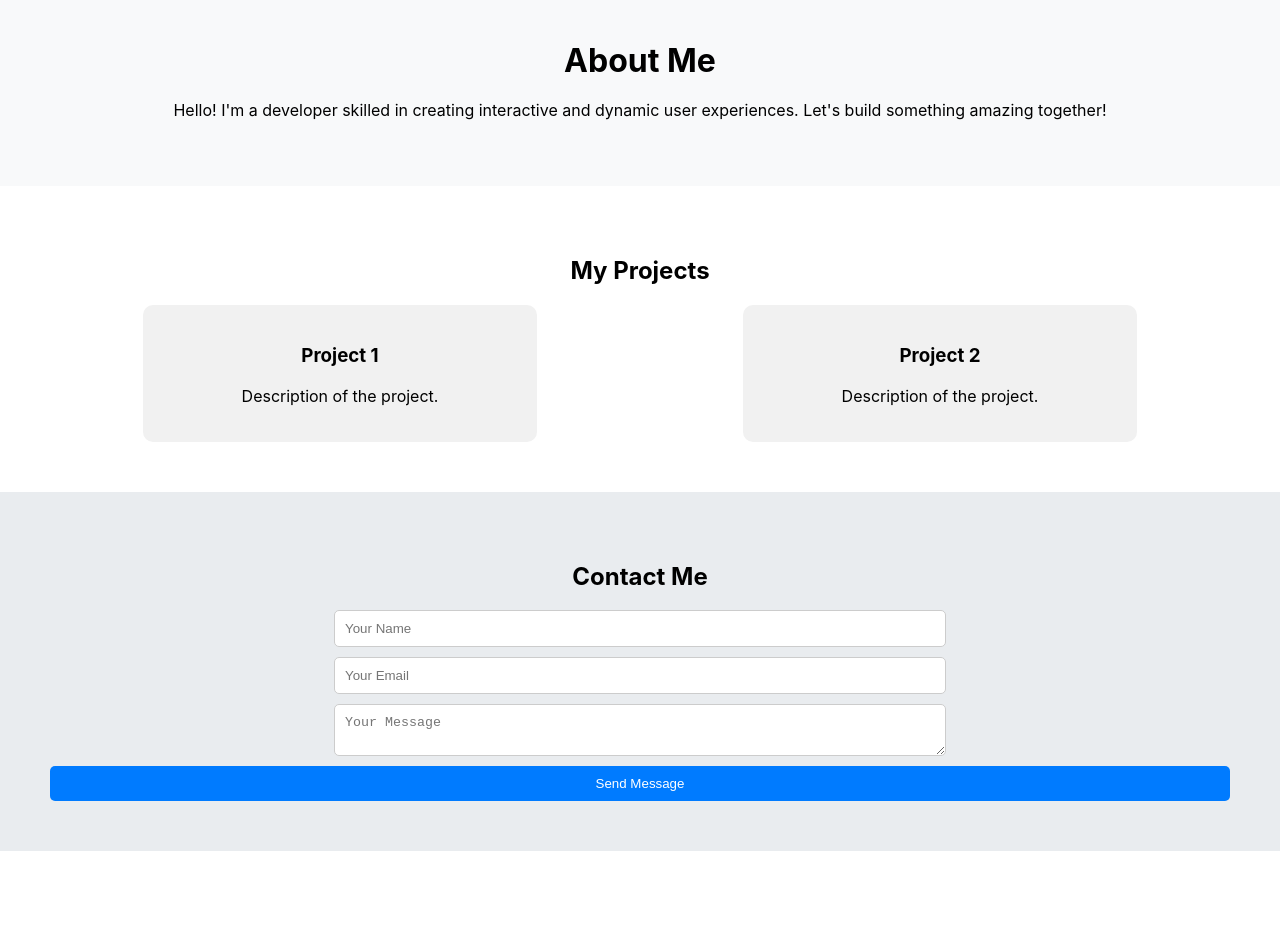
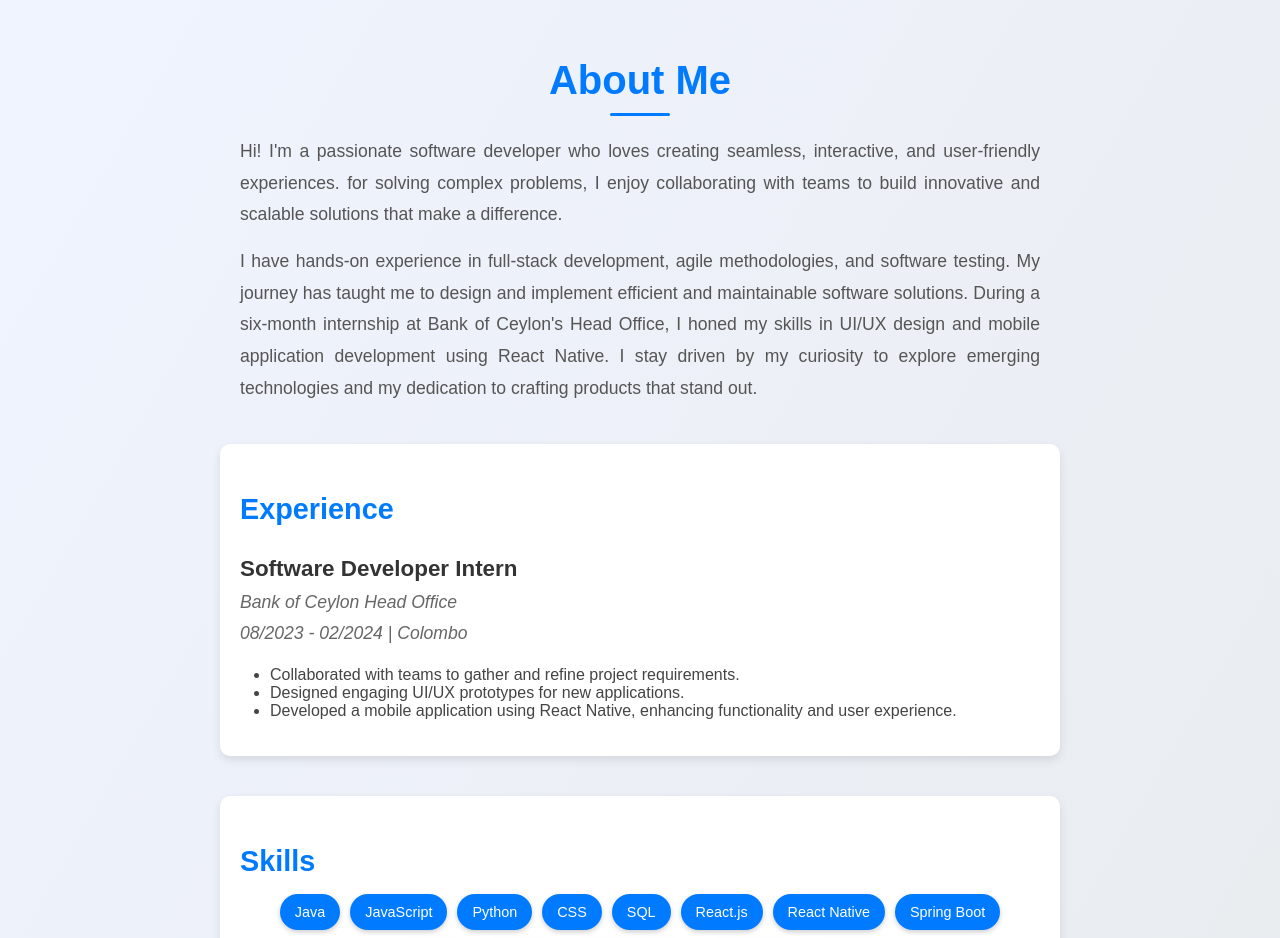
Before and after one commit to GihanJeewantha/portfolio-website, a React (Create React App) app in the folder portfolio-website/: page / in a window 1280 px wide. Shown: the part 300-1238 px from the top of the page. Before the commit the page ends 1151 px from the top, so only its background shows below. Built offline with nearby package versions, Linux system fonts and the light colour scheme.

Commit message:
Update About.js / Css
Adding More \Styles

```diff
--- a/portfolio-website/src/components/About.css
+++ b/portfolio-website/src/components/About.css
@@ -1,10 +1,94 @@
 .about {
-    padding: 50px;
-    background: #f8f9fa;
+    padding: 60px 20px;
+    background: linear-gradient(120deg, #f0f4ff, #e9ecef);
+    color: #333;
+    font-family: 'Arial', sans-serif;
     text-align: center;
 }
 
 .about h2 {
-    font-size: 2rem;
+    font-size: 2.5rem;
+    color: #007bff;
     margin-bottom: 20px;
+    position: relative;
 }
+
+.about h2::after {
+    content: '';
+    display: block;
+    width: 60px;
+    height: 3px;
+    background: #007bff;
+    margin: 10px auto 0;
+    border-radius: 2px;
+}
+
+.about p {
+    font-size: 1.1rem;
+    line-height: 1.8;
+    margin: 15px auto;
+    max-width: 800px;
+    text-align: justify;
+    color: #555;
+}
+
+.experience, .skills {
+    margin-top: 40px;
+    text-align: left;
+    max-width: 800px;
+    margin-left: auto;
+    margin-right: auto;
+    background: #fff;
+    box-shadow: 0px 4px 10px rgba(0, 0, 0, 0.1);
+    border-radius: 10px;
+    padding: 20px;
+}
+
+.experience h3, .skills h3 {
+    font-size: 1.8rem;
+    margin-bottom: 15px;
+    color: #007bff;
+}
+
+.experience-item h4 {
+    font-size: 1.4rem;
+    margin-bottom: 5px;
+    color: #333;
+}
+
+.experience-item p {
+    margin: 0;
+    font-style: italic;
+    color: #666;
+}
+
+.experience-item ul {
+    list-style-type: disc;
+    margin-left: 20px;
+    padding-left: 10px;
+    color: #444;
+}
+
+.skills-list {
+    display: flex;
+    flex-wrap: wrap;
+    gap: 10px;
+    justify-content: center;
+    padding: 0;
+    list-style: none;
+}
+
+.skills-list li {
+    padding: 10px 15px;
+    background: #007bff;
+    color: #fff;
+    border-radius: 20px;
+    font-size: 0.9rem;
+    box-shadow: 0px 2px 5px rgba(0, 0, 0, 0.2);
+    transition: transform 0.3s ease, box-shadow 0.3s ease;
+}
+
+.skills-list li:hover {
+    transform: scale(1.1);
+    box-shadow: 0px 4px 10px rgba(0, 0, 0, 0.3);
+}
--- a/portfolio-website/src/components/About.js
+++ b/portfolio-website/src/components/About.js
@@ -6,9 +6,44 @@ const About = () => {
         <section id="about" className="about">
             <h2>About Me</h2>
             <p>
-                Hello! I'm a developer skilled in creating interactive and dynamic user
-                experiences. Let's build something amazing together!
+                Hi! I'm a passionate software developer who loves creating seamless, interactive, and user-friendly experiences. for solving complex problems, I enjoy collaborating with teams to build innovative and scalable solutions that make a difference.
             </p>
+            <p>
+                I have hands-on experience in full-stack development, agile methodologies, and software testing. My journey has taught me to design and implement efficient and maintainable software solutions. During a six-month internship at Bank of Ceylon's Head Office, I honed my skills in UI/UX design and mobile application development using React Native. I stay driven by my curiosity to explore emerging technologies and my dedication to crafting products that stand out.
+            </p>
+
+            <div className="experience">
+                <h3>Experience</h3>
+                <div className="experience-item">
+                    <h4>Software Developer Intern</h4>
+                    <p>Bank of Ceylon Head Office</p>
+                    <p>08/2023 - 02/2024 | Colombo</p>
+                    <ul>
+                        <li>Collaborated with teams to gather and refine project requirements.</li>
+                        <li>Designed engaging UI/UX prototypes for new applications.</li>
+                        <li>Developed a mobile application using React Native, enhancing functionality and user experience.</li>
+                    </ul>
+                </div>
+            </div>
+
+            <div className="skills">
+                <h3>Skills</h3>
+                <ul className="skills-list">
+                    <li>Java</li>
+                    <li>JavaScript</li>
+                    <li>Python</li>
+                    <li>CSS</li>
+                    <li>SQL</li>
+                    <li>React.js</li>
+                    <li>React Native</li>
+                    <li>Spring Boot</li>
+                    <li>GitHub</li>
+                    <li>MySQL</li>
+                    <li>Android Studio</li>
+                    <li>IntelliJ IDE</li>
+                    <li>Eclipse</li>
+                </ul>
+            </div>
         </section>
     );
 };
```
